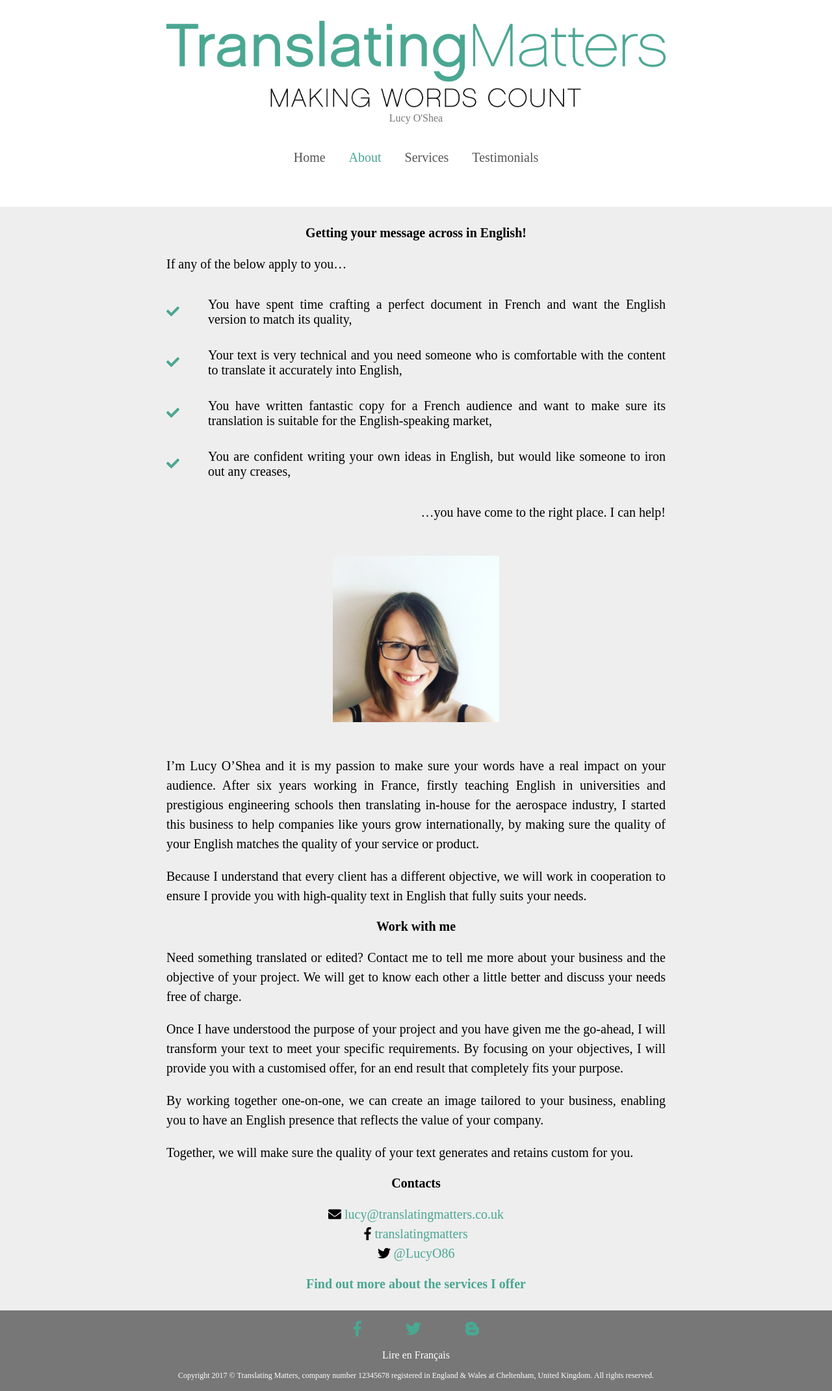
After one commit to translatingmatters/translatingmatters.github.io, a PHP site: page /about.html in a window 1280 px wide. The commit adds this page. Shown: the whole page at 65% size. Run offline with PHP 8.4, Linux system fonts and the light colour scheme; some libraries are stand-ins or nearby versions.

Commit message:
first english version

```diff
--- /dev/null
+++ b/about.html
@@ -0,0 +1,168 @@
+<!doctype html>
+<html lang='en'>
+  <head>
+    <meta charset="utf-8">
+    <meta name="viewport" content="width=device-width, initial-scale=1.0">
+    <title>Translating Matters</title>
+    <link rel="stylesheet" href="./css/style.css">
+    <link rel="stylesheet" href="./css/tachyons.css">
+    <script defer src="https://use.fontawesome.com/releases/v5.0.1/js/all.js"></script>
+  </head>
+  <body>
+    <nav class="pa2 pa4-ns">
+      <img class="db mw7-l mw5-m center ph4-ns" src="./img/TM-logo-english.png" alt="Translating Matters Logo">
+      <div class="center pv2 gray tc">Lucy O'Shea</div>
+      <div class="tc pv4">
+        <a class="link mid-gray f6 f4-ns dib mr4 hover-ocean-green" href="./index.html" title="Home">Home</a>
+        <a class="link ocean-green f6 f4-ns dib mr4 hover-ocean-green" href="./about.html" title="About">About</a>
+        <a class="link mid-gray f6 f4-ns dib mr4 hover-ocean-green" href="./services.html" title="Services">Services</a>
+        <a class="link mid-gray f6 f4-ns dib hover-ocean-green" href="./testimonials.html" title="Testimonials">Testimonials</a>
+      </div>
+    </nav>
+
+    <main class="pa3 pa0-ns pv2-ns bg-light-gray black">
+      <div class="tj f4 center mw7">
+        <p class="tc b lh-title">Getting your message across in English!</p>
+        <p class="lh-copy">
+          If any of the below apply to you…
+        </p>
+
+        <div class="pv3 dt">
+          <div class="dtc v-mid w2 w3-ns">
+            <i class="ocean-green fas fa-check"></i>
+          </div>
+          <div class="dtc">
+            <span>
+              You have spent time crafting a perfect document in French
+              and want the English version to match its quality,
+            </span>
+          </div>
+        </div>
+
+        <div class="pv3">
+          <div class="dtc v-mid w2 w3-ns">
+            <i class="ocean-green fas fa-check"></i>
+          </div>
+          <div class="dtc">
+            <span>
+              Your text is very technical
+              and you need someone who is comfortable with the content
+              to translate it accurately into English,
+            </span>
+          </div>
+        </div>
+
+        <div class="pv3">
+          <div class="dtc v-mid w2 w3-ns">
+            <i class="ocean-green fas fa-check"></i>
+          </div>
+          <div class="dtc">
+            <span>
+              You have written fantastic copy for a French audience
+              and want to make sure its translation is suitable for the English-speaking market,
+            </span>
+          </div>
+        </div>
+
+        <div class="pv3">
+          <div class="dtc v-mid w2 w3-ns">
+            <i class="ocean-green fas fa-check"></i>
+          </div>
+          <div class="dtc">
+            <span>
+              You are confident writing your own ideas in English,
+              but would like someone to iron out any creases,
+            </span>
+          </div>
+        </div>
+
+        <p class="lh-copy tr">
+          …you have come to the right place. I can help!
+        </p>
+
+        <img class="db br2 mw5-l mw4-m center pv4 ph4-ns" src="./img/Lucy.jpg" alt="Lucy picture">
+
+        <p class="lh-copy">
+          I’m Lucy O’Shea and it is my passion to make sure your words have a real impact on your audience.
+          After six years working in France, firstly teaching English in universities
+          and prestigious engineering schools then translating in-house for the aerospace industry,
+          I started this business to help companies like yours grow internationally,
+          by making sure the quality of your English matches the quality of your service or product.
+        </p>
+
+        <p class="lh-copy">
+          Because I understand that every client has a different objective,
+          we will work in cooperation to ensure I provide you with high-quality text
+          in English that fully suits your needs.
+        </p>
+
+        <p class="tc b lh-title">
+          Work with me
+        </p>
+
+        <p class="lh-copy">
+          Need something translated or edited?
+          Contact me to tell me more about your business and the objective of your project.
+          We will get to know each other a little better and discuss your needs free of charge.
+        </p>
+
+        <p class="lh-copy">
+          Once I have understood the purpose of your project and you have given me the go-ahead,
+          I will transform your text to meet your specific requirements.
+          By focusing on your objectives, I will provide you with a customised offer,
+          for an end result that completely fits your purpose.
+        </p>
+
+        <p class="lh-copy">
+          By working together one-on-one,
+          we can create an image tailored to your business,
+          enabling you to have an English presence that reflects the value of your company.
+        </p>
+
+        <p class="lh-copy">
+          Together, we will make sure the quality of your text generates and retains custom for you.
+        </p>
+
+        <p class="tc b lh-title">
+          Contacts
+        </p>
+
+        <p class="tc lh-copy">
+          <span class="db">
+            <i class="fas fa-envelope"></i>
+            <a class="link ocean-green" href="mailto:lucy@translatingmatters.co.uk">lucy@translatingmatters.co.uk</a>
+          </span>
+
+          <span class="db">
+            <i class="fab fa-facebook-f"></i>
+            <a class="link ocean-green" href="https://www.facebook.com/translatingmatters/">translatingmatters</a>
+          </span>
+
+          <span class="db">
+            <i class="fab fa-twitter"></i>
+            <a class="link ocean-green" href="https://twitter.com/LucyO86">@LucyO86</a>
+          </span>
+        </p>
+
+        <p class="tc b lh-title">
+          <a href="./services.html" class="ocean-green link">Find out more about the services I offer</a>
+        </p>
+      </div>
+    </main>
+
+    <footer class="pa2 bg-gray">
+      <div class="tc pv2">
+        <a class="link f4 f3-ns dib mh4 ocean-green" href="#"><i class="fab fa-facebook-f"></i></a>
+        <a class="link f4 f3-ns dib mh4 ocean-green" href="#"><i class="fab fa-twitter"></i></a>
+        <a class="link f4 f3-ns dib mh4 ocean-green" href="#"><i class="fab fa-blogger-b"></i></a>
+      </div>
+      <div class="pv2 mw5 center tc">
+        <a class="center dib link f6 f5-ns white" href="./index-fr.html">Lire en Français</a>
+      </div>
+      <div class="mw8 center tc f7 pv2-ns">
+        <span class="small white">Copyright 2017 © Translating Matters, company number 12345678 registered in England & Wales at Cheltenham, United Kingdom. All rights reserved.</span>
+      </div>
+    </footer>
+
+  </body>
+</html>
--- a/css/style.css
+++ b/css/style.css
@@ -1,3 +1,11 @@
 .hover-ocean-green:hover {
   color: #4AA792;
 }
+
+.ocean-green {
+  color: #4AA792;
+}
+
+.b--ocean-green {
+  border-color: #4AA792;
+}
```
Also changed, not shown: index-fr.html (added, +51 -0 lines), index.html (+17 -11 lines), services.html (added, +121 -0 lines), testimonials.html (added, +101 -0 lines), img/Lucy.jpg (added), img/books.jpg (added), img/desk-square.jpg (added), img/materials.jpg (added).
